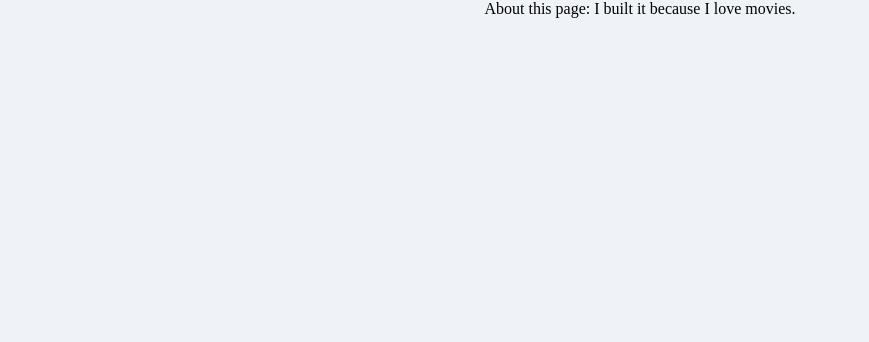
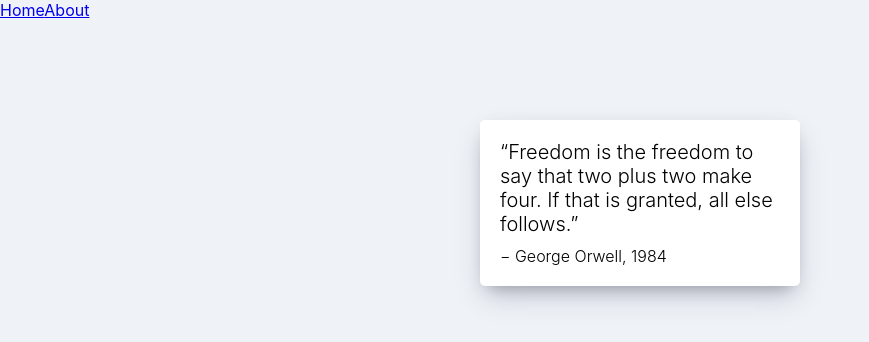
Before and after one commit to sonjiwoo031105/movie_app, a React (Create React App) app: page /#/about in a window 1280 px wide. Shown: the top 342 px of the page, without its empty margins (0-869 px from the left). Built offline with nearby package versions, Linux system fonts and the light colour scheme.

Commit message:
#6.2 Building the Navigation

```diff
--- /dev/null
+++ b/src/App.css
@@ -0,0 +1,12 @@
+* {
+    box-sizing: border-box;
+  }
+
+  body {
+    margin: 0;
+    padding: 0;
+    font-family: -apple-system, BlinkMacSystemFont, "Segoe UI", Roboto, Oxygen,
+      Ubuntu, Cantarell, "Open Sans", "Helvetica Neue", sans-serif;
+    background-color: #eff3f7;
+    height: 100%;
+  }
--- a/src/App.js
+++ b/src/App.js
@@ -2,10 +2,13 @@
 import { HashRouter, Route } from "react-router-dom";
 import Home from "./routes/Home";
 import About from "./routes/About";
+import Navigation from './components/Navigation';
+import "./App.css"
 
 function App(){
   return (
   <HashRouter>
+    <Navigation />
     <Route path="/" exact={true} component={Home} />
     <Route path="/about" component={About} />
   </HashRouter>
--- /dev/null
+++ b/src/components/Navigation.css
@@ -0,0 +1,25 @@
+.nav {
+    position: fixed;
+    top: 50px;
+    left: 10px;
+    display: flex;
+    flex-direction: column;
+    background-color: white;
+    padding: 10px 20px;
+    box-shadow: 0 13px 27px -5px rgba(50, 50, 93, 0.25),
+      0 8px 16px -8px rgba(0, 0, 0, 0.3), 0 -6px 16px -6px rgba(0, 0, 0, 0.025);
+    border-radius: 5px;
+  }
+
+  .nav a {
+    text-decoration: none;
+    color: #0008fc;
+    text-transform: uppercase;
+    font-size: 12px;
+    text-align: center;
+    font-weight: 600;
+  }
+
+  .nav a:not(:last-child) {
+    margin-bottom: 20px;
+  }
--- /dev/null
+++ b/src/components/Navigation.js
@@ -0,0 +1,12 @@
+import React from "react";
+import { Link } from "react-router-dom";
+import "./Navigation.css";
+
+function Navigation(){
+    return <div>
+        <Link to="/">Home</Link>
+        <Link to="/about">About</Link>
+    </div>
+}
+
+export default Navigation;
--- /dev/null
+++ b/src/routes/About.css
@@ -0,0 +1,20 @@
+.about__container {
+    box-shadow: 0 13px 27px -5px rgba(50, 50, 93, 0.25),
+      0 8px 16px -8px rgba(0, 0, 0, 0.3), 0 -6px 16px -6px rgba(0, 0, 0, 0.025);
+    padding: 20px;
+    border-radius: 5px;
+    background-color: white;
+    margin: 0 auto;
+    margin-top: 100px;
+    max-width: 25%;
+    font-weight: 300;
+  }
+
+  .about__container span:first-child {
+    font-size: 20px;
+  }
+
+  .about__container span:last-child {
+    display: block;
+    margin-top: 10px;
+  }
--- a/src/routes/About.js
+++ b/src/routes/About.js
@@ -1,9 +1,16 @@
 import React from 'react';
+import "./About.css";
 
 function About(){
     return (
-        <span>About this page: I built it because I love movies.</span>
-    );
+        <div className="about__container">
+          <span>
+            “Freedom is the freedom to say that two plus two make four. If that is
+            granted, all else follows.”
+          </span>
+          <span>− George Orwell, 1984</span>
+        </div>
+      );
 }
 
 export default About;
--- a/src/routes/Home.css
+++ b/src/routes/Home.css
@@ -1,17 +1,3 @@
-* {
-    box-sizing: border-box;
-  }
-
-  body {
-    margin: 0;
-    padding: 0;
-    background-color: #eff3f7;
-    height: 100%;
-  }
-
-  html,
-  body,
-  #potato,
   .container {
     height: 100%;
     display: flex;
@@ -20,7 +6,7 @@
 
   .loader {
     width: 100%;
-    height: 100%;
+    height: 100vh;
     display: flex;
     justify-content: center;
     align-items: center;
```
